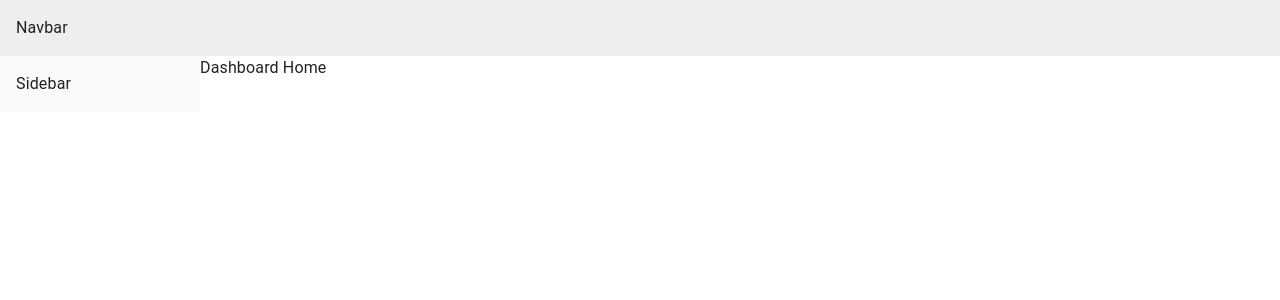
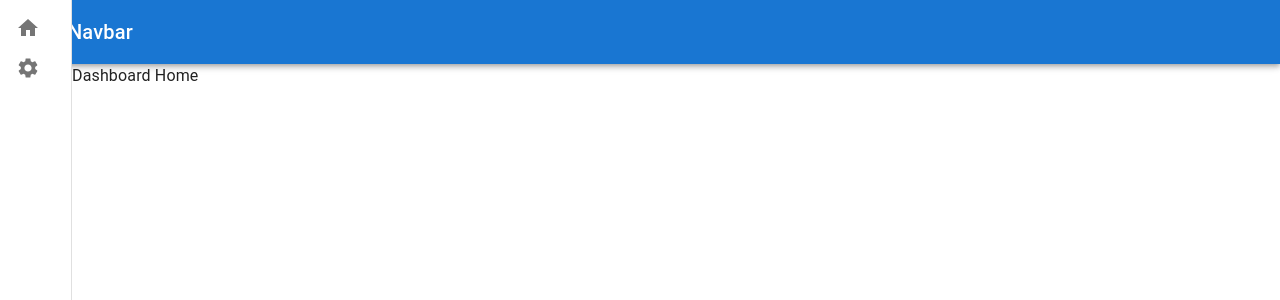
Before and after one commit to DUNSTAN0622/CodeDeployGitHubDemo, a Next.js app: page / in a window 1280 px wide. Shown: the top 300 px of the page. Built offline with nearby package versions, Linux system fonts and the light colour scheme.

Commit message:
Implement collapsible sidebar with drawer

```diff
--- a/app/layout.tsx
+++ b/app/layout.tsx
@@ -1,7 +1,8 @@
 import '../styles/globals.css';
 import { CssBaseline } from '@mui/material';
 import Navbar from '../components/Navbar';
-import Sidebar from '../components/Sidebar';
+import Sidebar from '../src/components/layout/Sidebar';
+import { LayoutProvider } from '../src/contexts/LayoutContext';
 import type { ReactNode } from 'react';
 
 export default function RootLayout({ children }: { children: ReactNode }) {
@@ -10,11 +11,13 @@ export default function RootLayout({ children }: { children: ReactNode }) {
       <head />
       <body>
         <CssBaseline />
-        <Navbar />
-        <div style={{ display: 'flex' }}>
-          <Sidebar />
-          <main style={{ flexGrow: 1 }}>{children}</main>
-        </div>
+        <LayoutProvider>
+          <Navbar />
+          <div style={{ display: 'flex' }}>
+            <Sidebar />
+            <main style={{ flexGrow: 1 }}>{children}</main>
+          </div>
+        </LayoutProvider>
       </body>
     </html>
   );
--- a/components/Navbar.tsx
+++ b/components/Navbar.tsx
@@ -1,7 +1,29 @@
+import AppBar from '@mui/material/AppBar';
+import IconButton from '@mui/material/IconButton';
+import MenuIcon from '@mui/icons-material/Menu';
+import Toolbar from '@mui/material/Toolbar';
+import Typography from '@mui/material/Typography';
+import { useLayoutContext } from '../src/contexts/LayoutContext';
+
 export default function Navbar() {
+  const { toggleSidebar } = useLayoutContext();
+
   return (
-    <nav style={{ padding: '1rem', background: '#eee' }}>
-      Navbar
-    </nav>
+    <AppBar position="static">
+      <Toolbar>
+        <IconButton
+          edge="start"
+          color="inherit"
+          aria-label="menu"
+          onClick={toggleSidebar}
+          sx={{ mr: 2 }}
+        >
+          <MenuIcon />
+        </IconButton>
+        <Typography variant="h6" component="div" sx={{ flexGrow: 1 }}>
+          Navbar
+        </Typography>
+      </Toolbar>
+    </AppBar>
   );
 }
--- a/components/Sidebar.tsx
+++ /dev/null
@@ -1,7 +0,0 @@
-export default function Sidebar() {
-  return (
-    <aside style={{ width: '200px', background: '#fafafa', padding: '1rem' }}>
-      Sidebar
-    </aside>
-  );
-}
--- /dev/null
+++ b/src/components/layout/Sidebar.tsx
@@ -0,0 +1,66 @@
+import { Drawer, List, Box, useMediaQuery } from '@mui/material';
+import { useTheme } from '@mui/material/styles';
+import HomeIcon from '@mui/icons-material/Home';
+import SettingsIcon from '@mui/icons-material/Settings';
+import type { ReactNode } from 'react';
+import SidebarItem from './SidebarItem';
+import { useLayoutContext } from '../../contexts/LayoutContext';
+
+export interface NavItem {
+  title: string;
+  icon: ReactNode;
+  href: string;
+}
+
+const navItems: NavItem[] = [
+  { title: 'Home', icon: <HomeIcon />, href: '/' },
+  { title: 'Settings', icon: <SettingsIcon />, href: '/settings' },
+];
+
+const DRAWER_WIDTH_EXPANDED = 240;
+const DRAWER_WIDTH_COLLAPSED = 72;
+
+export default function Sidebar() {
+  const theme = useTheme();
+  const isDesktop = useMediaQuery(theme.breakpoints.up('md'));
+  const { isSidebarOpen, closeSidebar } = useLayoutContext();
+
+  const collapsed = isDesktop && !isSidebarOpen;
+  const width = collapsed ? DRAWER_WIDTH_COLLAPSED : DRAWER_WIDTH_EXPANDED;
+
+  const content = (
+    <Box sx={{ width }}>
+      <List>
+        {navItems.map((item) => (
+          <SidebarItem key={item.title} item={item} collapsed={collapsed} />
+        ))}
+      </List>
+    </Box>
+  );
+
+  if (isDesktop) {
+    return (
+      <Drawer
+        variant="permanent"
+        open
+        sx={{
+          width,
+          flexShrink: 0,
+          '& .MuiDrawer-paper': {
+            width,
+            boxSizing: 'border-box',
+            overflowX: 'hidden',
+          },
+        }}
+      >
+        {content}
+      </Drawer>
+    );
+  }
+
+  return (
+    <Drawer variant="temporary" open={isSidebarOpen} onClose={closeSidebar}>
+      {content}
+    </Drawer>
+  );
+}
--- /dev/null
+++ b/src/components/layout/SidebarItem.tsx
@@ -0,0 +1,28 @@
+import { ListItemButton, ListItemIcon, ListItemText, Tooltip } from '@mui/material';
+import Link from 'next/link';
+import { NavItem } from './Sidebar';
+import { useLayoutContext } from '../../contexts/LayoutContext';
+
+interface Props {
+  item: NavItem;
+  collapsed: boolean;
+}
+
+export default function SidebarItem({ item, collapsed }: Props) {
+  const { closeSidebar } = useLayoutContext();
+
+  const content = (
+    <ListItemButton component={Link} href={item.href} onClick={closeSidebar}>
+      <ListItemIcon>{item.icon}</ListItemIcon>
+      {!collapsed && <ListItemText primary={item.title} />}
+    </ListItemButton>
+  );
+
+  return collapsed ? (
+    <Tooltip title={item.title} placement="right">
+      {content}
+    </Tooltip>
+  ) : (
+    content
+  );
+}
--- /dev/null
+++ b/src/contexts/LayoutContext.tsx
@@ -0,0 +1,30 @@
+import { createContext, useContext, useState, ReactNode } from 'react';
+
+interface LayoutContextValue {
+  isSidebarOpen: boolean;
+  toggleSidebar: () => void;
+  closeSidebar: () => void;
+}
+
+const LayoutContext = createContext<LayoutContextValue | undefined>(undefined);
+
+export function LayoutProvider({ children }: { children: ReactNode }) {
+  const [isSidebarOpen, setIsSidebarOpen] = useState(false);
+
+  const toggleSidebar = () => setIsSidebarOpen(prev => !prev);
+  const closeSidebar = () => setIsSidebarOpen(false);
+
+  return (
+    <LayoutContext.Provider value={{ isSidebarOpen, toggleSidebar, closeSidebar }}>
+      {children}
+    </LayoutContext.Provider>
+  );
+}
+
+export function useLayoutContext() {
+  const context = useContext(LayoutContext);
+  if (!context) {
+    throw new Error('useLayoutContext must be used within LayoutProvider');
+  }
+  return context;
+}
```
